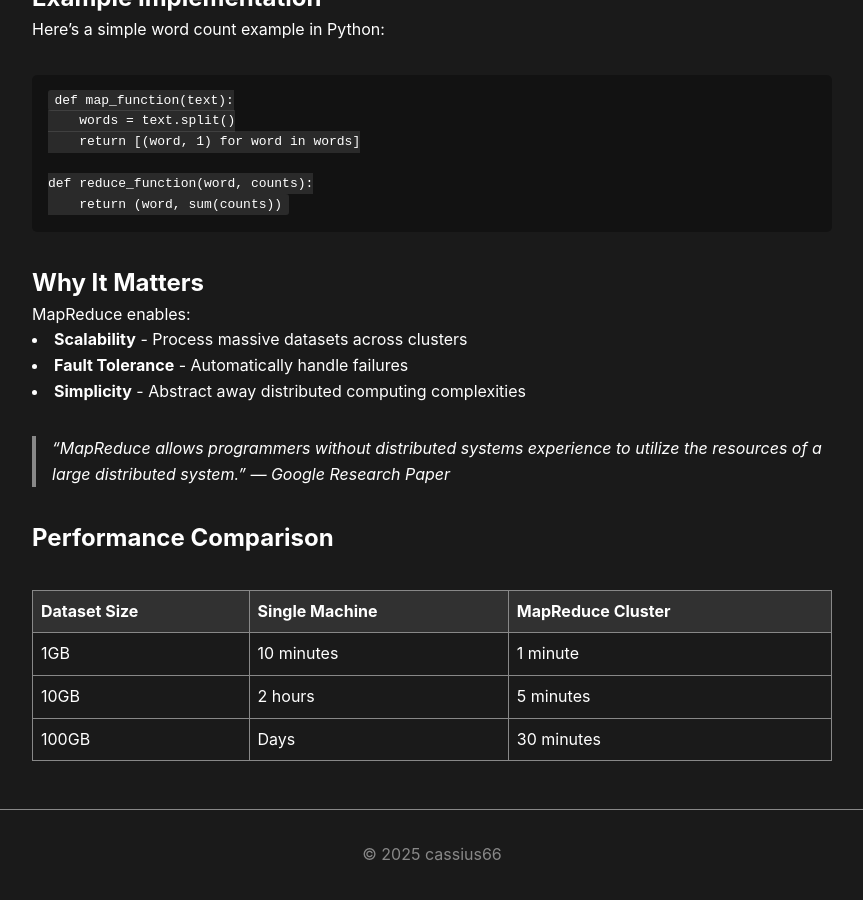
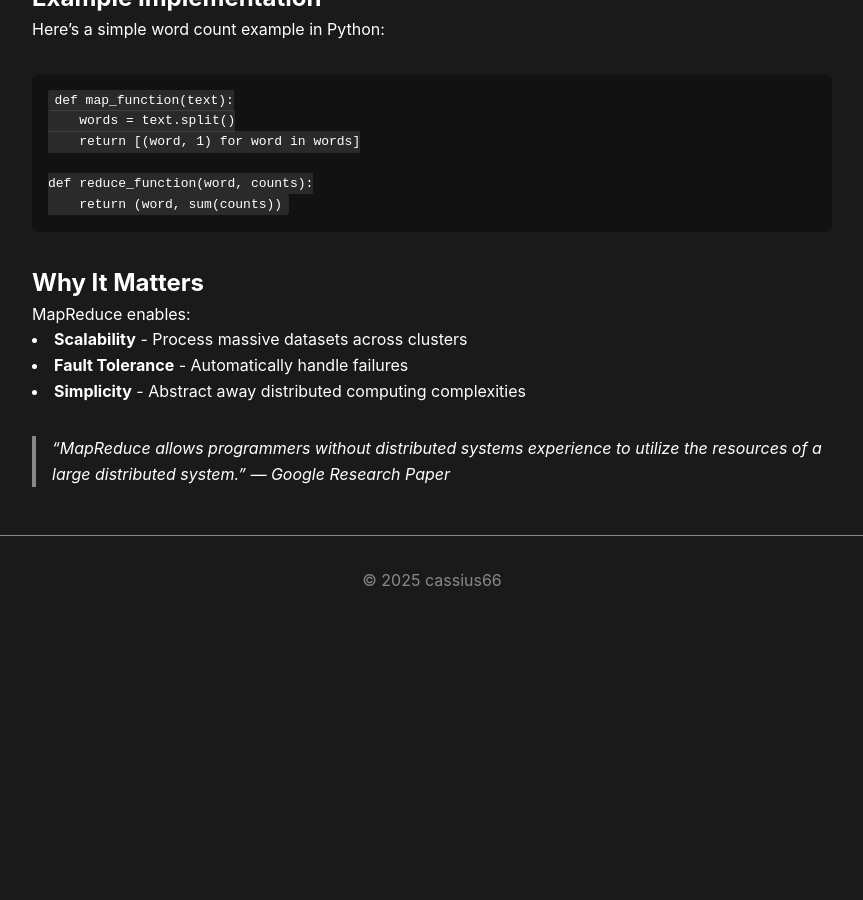
Before and after one commit to cassius66/cassius66.github.io, a Jekyll site: the page built from _posts/2025-05-06-understanding-map-reduce.md, in a window 1280 px wide and 900 px high, scrolled down 676 px. Shown: the whole window, without its empty margins (208-1071 px from the left). Built offline with Jekyll 4.4.1, drawn with Linux system fonts in a browser that asks for light colours; after the commit the page ends 1302 px from its top, so only the background shows below that.

Commit message:
Update 2025-05-06-understanding-map-reduce.md

```diff
--- a/_posts/2025-05-06-understanding-map-reduce.md
+++ b/_posts/2025-05-06-understanding-map-reduce.md
@@ -38,11 +38,3 @@ MapReduce enables:
 - **Simplicity** - Abstract away distributed computing complexities
 
 > "MapReduce allows programmers without distributed systems experience to utilize the resources of a large distributed system." — Google Research Paper
-
-## Performance Comparison
-
-| Dataset Size | Single Machine | MapReduce Cluster |
-|--------------|---------------|-------------------|
-| 1GB          | 10 minutes    | 1 minute          |
-| 10GB         | 2 hours       | 5 minutes         |
-| 100GB        | Days          | 30 minutes        |
```
